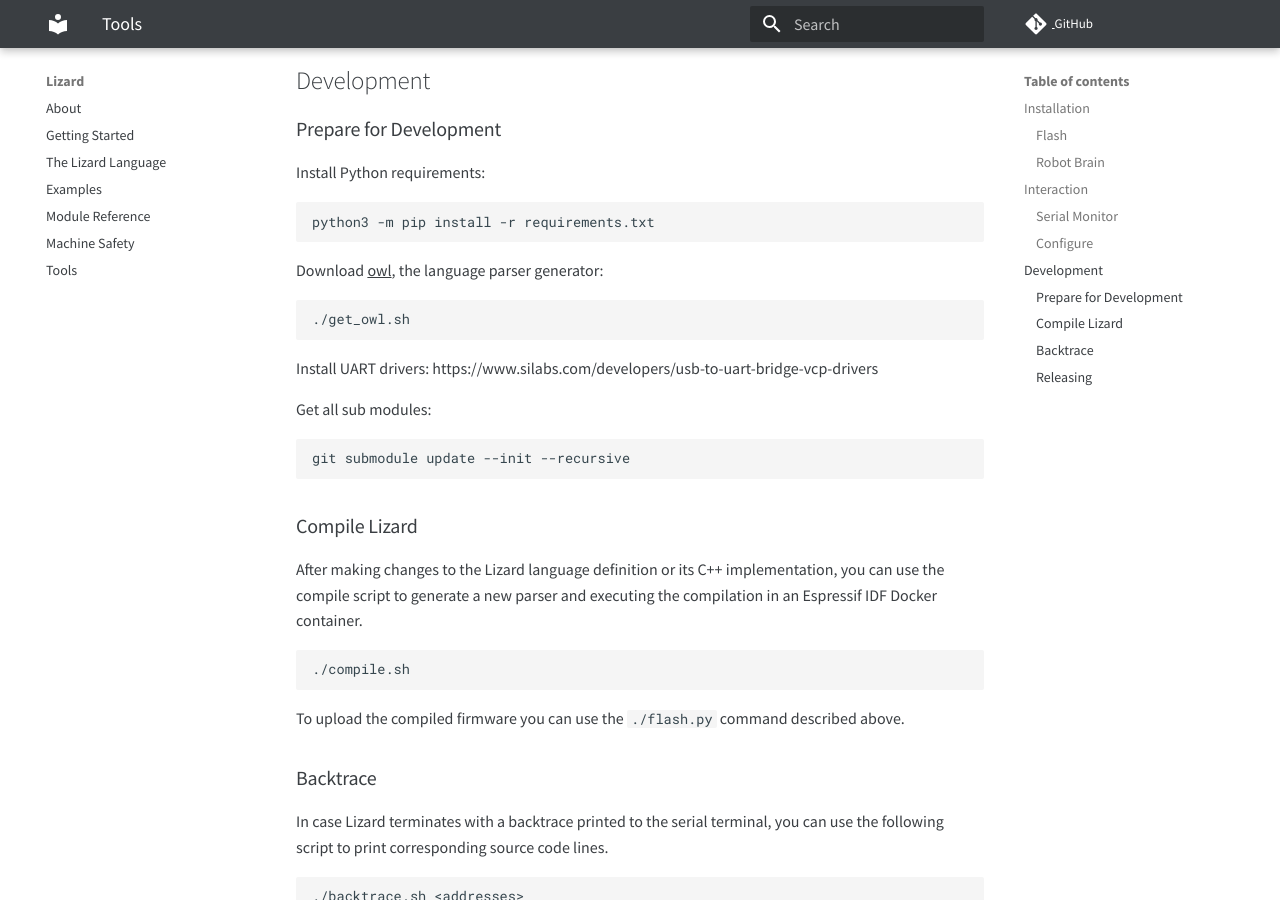
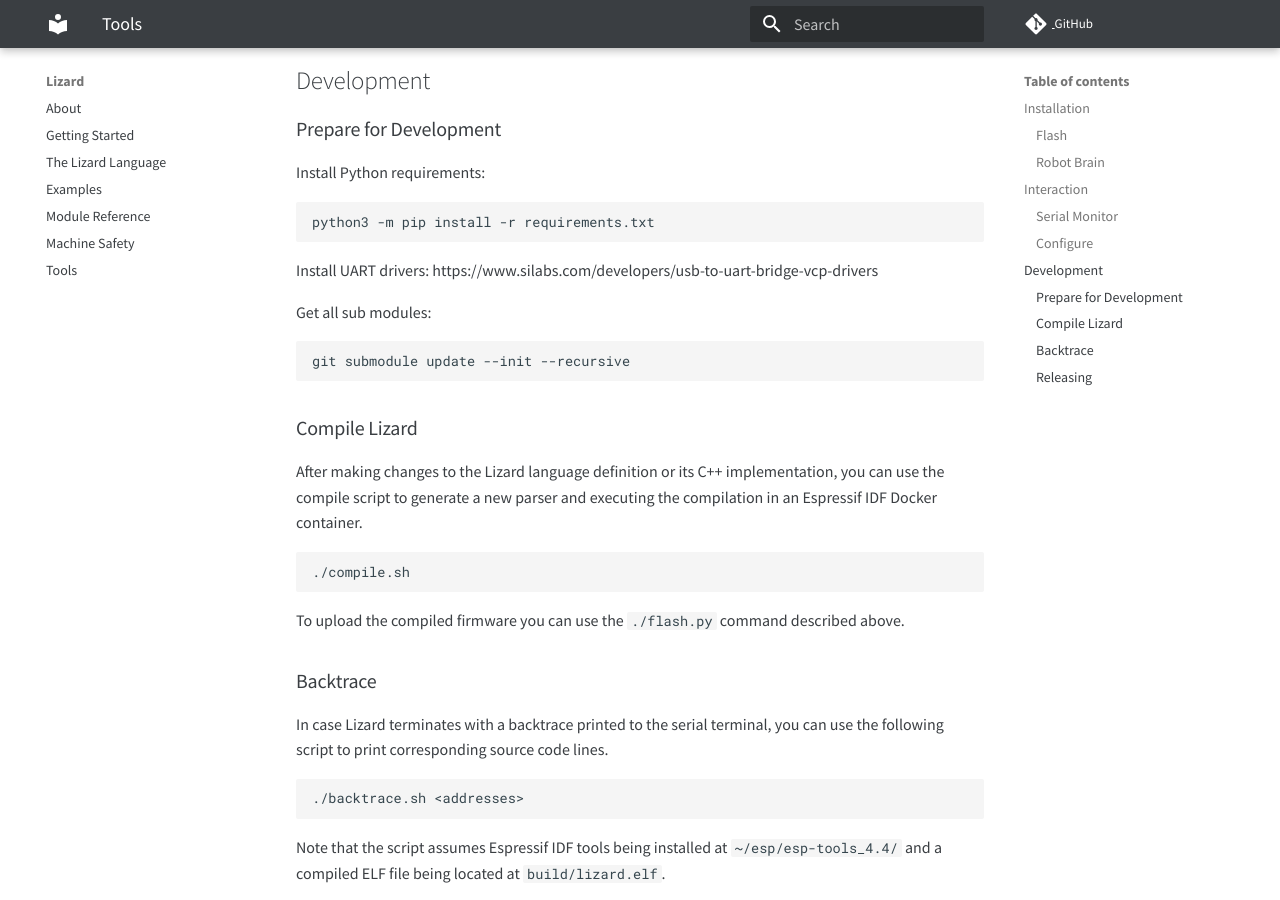
Before and after one commit to zauberzeug/lizard, an MkDocs documentation site: the page built from docs/tools.md, in a window 1280 px wide and 900 px high, scrolled down 1167 px. Built offline with MkDocs 1.6.1 and Material for MkDocs 9.7.7, drawn with Linux system fonts in a browser that asks for light colours; comment, search, counter and statistics services are not loaded.

Commit message:
remove outdated reference to get_owl.sh (fixes #35)

````diff
--- a/docs/tools.md
+++ b/docs/tools.md
@@ -55,12 +55,6 @@ Install Python requirements:
 python3 -m pip install -r requirements.txt
 ```
 
-Download [owl](https://github.com/ianh/owl), the language parser generator:
-
-```bash
-./get_owl.sh
-```
-
 Install UART drivers: https://www.silabs.com/developers/usb-to-uart-bridge-vcp-drivers
 
 Get all sub modules:
````
